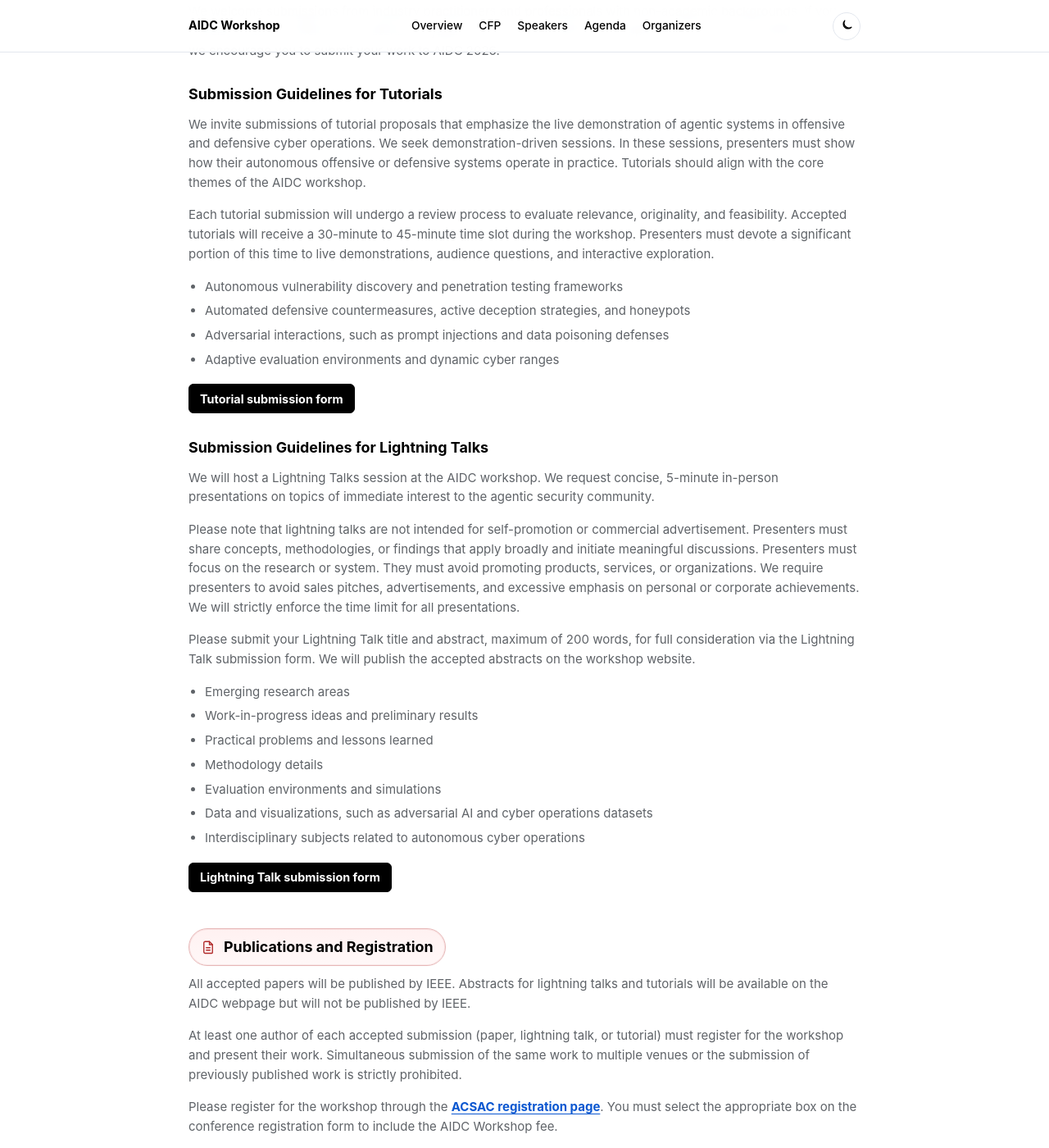
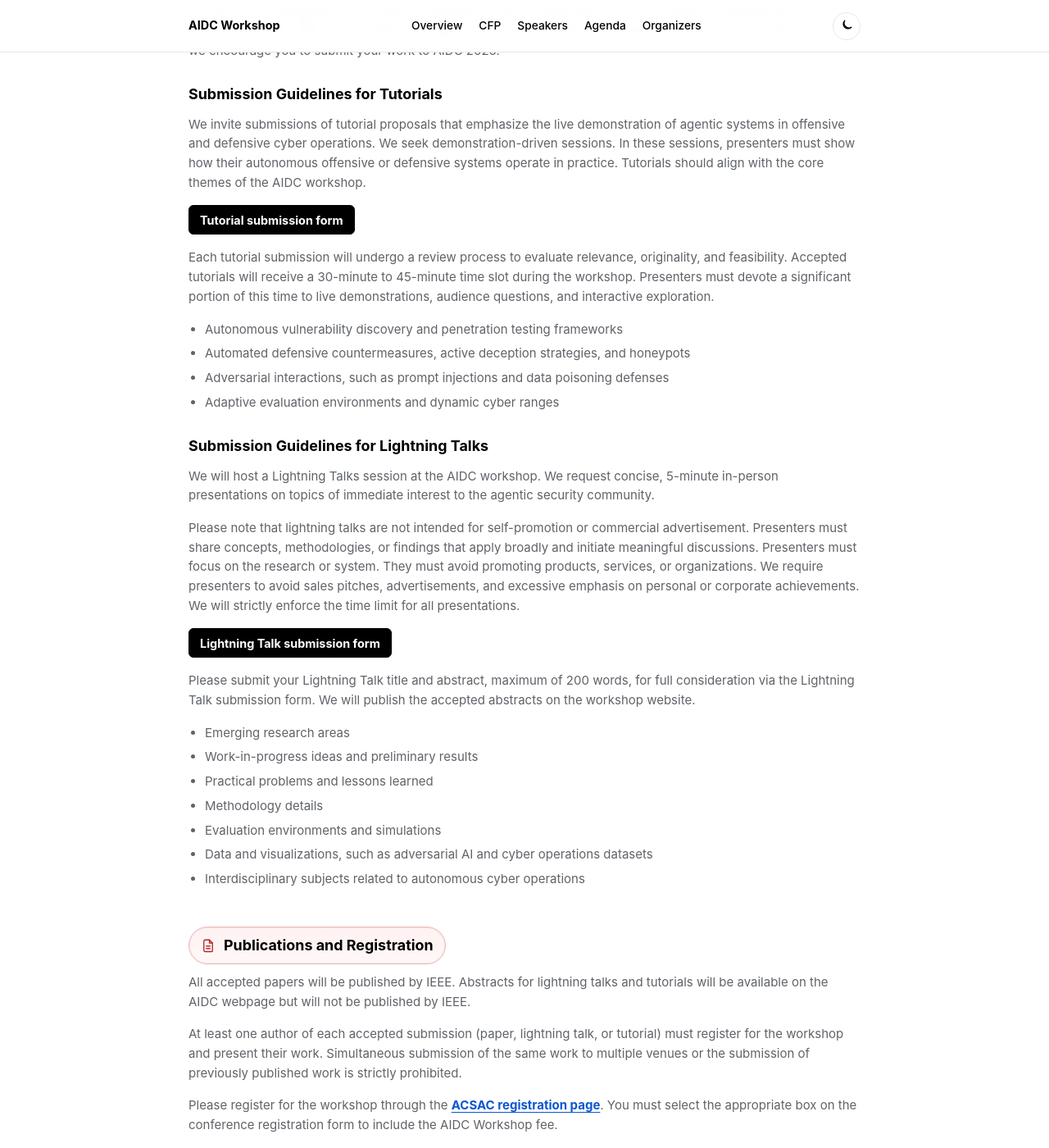
Before and after one commit to aidcworkshop/aidcworkshop.github.io, a Jekyll site: the page built from index.md, in a window 1280 px wide and 1400 px high, scrolled down 2855 px. Shown: the whole window at 82% size. Built offline with Jekyll 4.4.1, drawn with Linux system fonts in a browser that asks for light colours.

Commit message:
Reposition CFP submission links

```diff
--- a/_layouts/home.html
+++ b/_layouts/home.html
@@ -111,6 +111,9 @@ layout: default
 
       <h3>{{ workshop.cfp.tutorials.heading }}</h3>
       {% for paragraph in workshop.cfp.tutorials.body %}
+        {% if forloop.index == 2 %}
+          <p><a class="action-link" href="{{ workshop.cfp.tutorials.form.url }}">{{ workshop.cfp.tutorials.form.label }}</a></p>
+        {% endif %}
         <p>{{ paragraph }}</p>
       {% endfor %}
       <ul class="topic-list">
@@ -118,10 +121,12 @@ layout: default
           <li>{{ demo }}</li>
         {% endfor %}
       </ul>
-      <p><a class="action-link" href="{{ workshop.cfp.tutorials.form.url }}">{{ workshop.cfp.tutorials.form.label }}</a></p>
 
       <h3>{{ workshop.cfp.lightning.heading }}</h3>
       {% for paragraph in workshop.cfp.lightning.body %}
+        {% if forloop.index == 3 %}
+          <p><a class="action-link" href="{{ workshop.cfp.lightning.form.url }}">{{ workshop.cfp.lightning.form.label }}</a></p>
+        {% endif %}
         <p>{{ paragraph }}</p>
       {% endfor %}
       <ul class="topic-list">
@@ -129,7 +134,6 @@ layout: default
           <li>{{ topic }}</li>
         {% endfor %}
       </ul>
-      <p><a class="action-link" href="{{ workshop.cfp.lightning.form.url }}">{{ workshop.cfp.lightning.form.label }}</a></p>
 
       <h3 class="publications-registration__heading">
         <svg class="publications-registration__icon" aria-hidden="true" viewBox="0 0 24 24">
```
